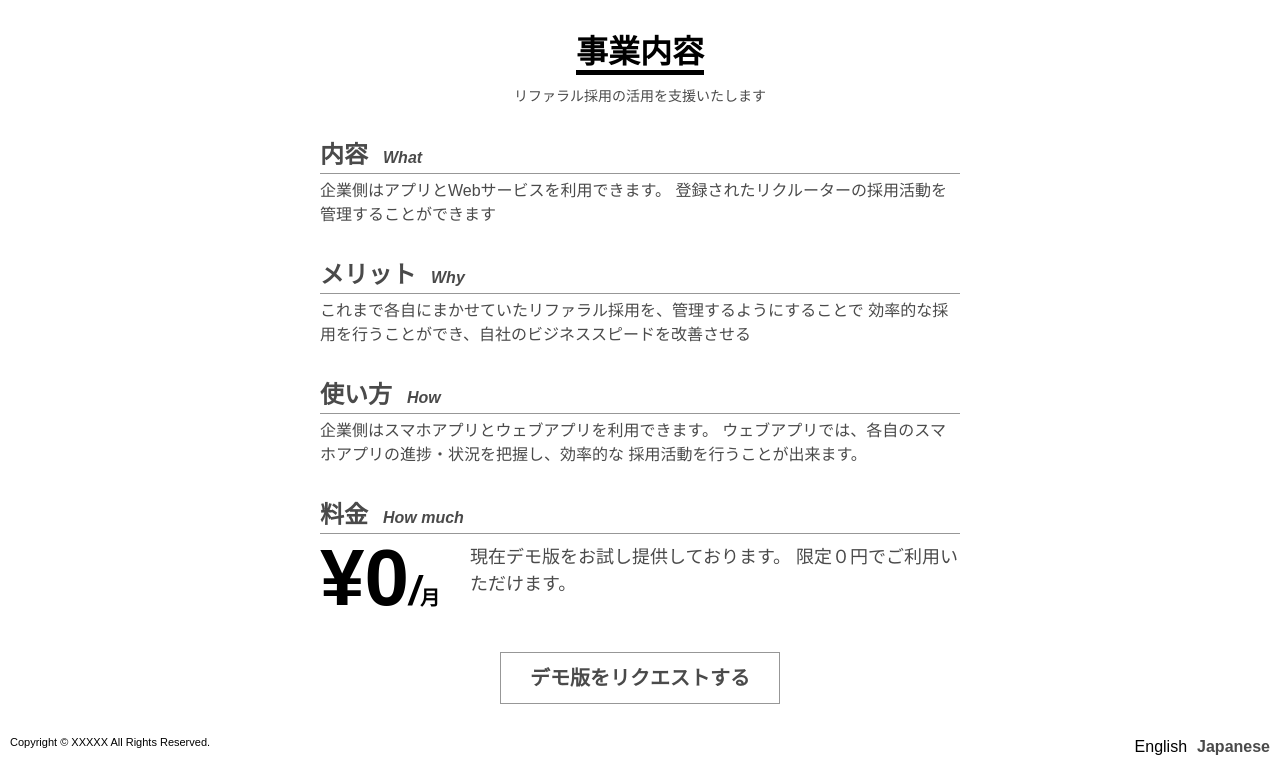
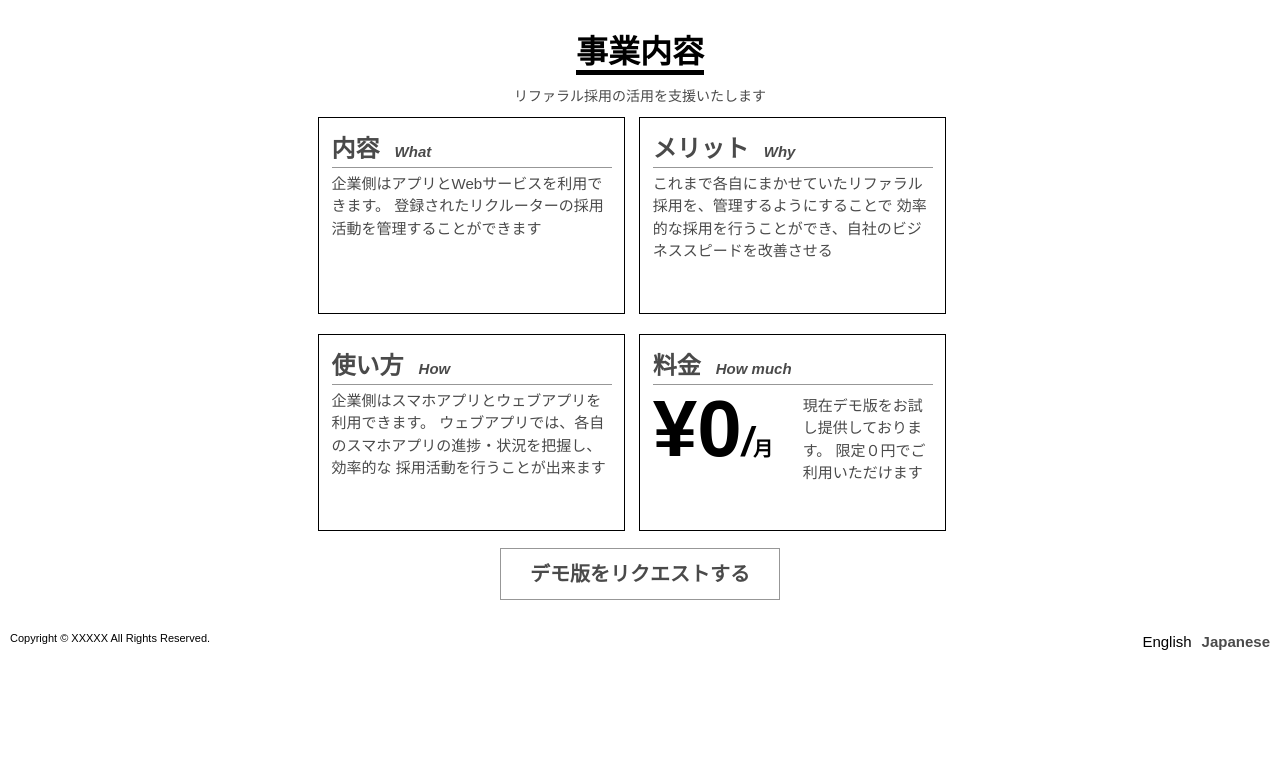
Before and after one commit to zakiyamaaaaa/banana, a plain HTML site: page service/index.html in a window 1280 px wide. Shown: the part 57-840 px from the top of the page. After the commit the page ends 800 px from the top, so only its background shows below. Drawn offline with nearby package versions, Linux system fonts and the light colour scheme.

Commit message:
serviceページのUI更新

```diff
--- a/css/style.css
+++ b/css/style.css
@@ -18,7 +18,7 @@ table, caption, tbody, tfoot, thead, tr, th, td {
 	outline: 0;
 	font-weight: inherit;
 	font-style: inherit;
-	font-size: 16px;
+	font-size: 15px;
 	line-height:1.5;
 	color:#4a4a4a;
 	font-family: Arial, Helvetica, sans-serif;
@@ -125,8 +125,12 @@ SERVICE
 
 */
 .service .about{ font-size:14px; margin:10px 0 0;text-align: center;}
-.service #details{ padding:15px auto 0; margin:auto 0;}
-.service .detail{ margin:30px 30px 0;}
+.service #details{ padding:15px auto 0; margin:auto; display: inline-block;}
+/*.service .detail{ margin:30px 30px 0;}*/
+/*.service .detail{display: inline-block; width:200px; height:200px; background-color: red;}*/
+.service .detail{display: inline-block;border:0.5px solid black;width:40%;float:left; height:170px; padding:1.8%;}
+.service .detail:nth-child(odd){margin:10px 1% 10px 4%;}
+.service .detail:nth-child(even){margin:10px 4% 10px 1%;}
 .service .detail .ttl{ border-bottom:1px solid #979797; padding:0;}
 .service .detail .ttl h2{ display:inline-block; font-size:24px; font-weight:bold; vertical-align:baseline;}
 .service .detail .ttl p{ display:inline-block; margin:0 0 0 15px; font-weight:bold; vertical-align:baseline; font-style:italic;}
@@ -137,7 +141,7 @@ SERVICE
 .detail .txt_price .left{ width:150px; font-size:20px; font-weight:bold; color:#000; line-height:1.1; vertical-align:baseline;}
 .detail .txt_price .left span{ font-size:80px; font-weight:bold; color:#000; line-height:1.1; vertical-align:baseline;}
 .detail .txt_price .left em{ font-size:40px; font-weight:bold; color:#000; line-height:1.1; vertical-align:baseline;}
-.detail .txt_price .right{ font-size:18px; padding:10px 0 0;}
+.detail .txt_price .right{ font-size:15px; padding:10px 0 0;}
 
 
 /*
@@ -161,13 +165,25 @@ input[type="submit"] {
 -webkit-appearance: none;
 border-radius: 0;
 }
-.btn{ margin:30px 0 0;}
+/*.btn{width:1000px;background-color: gray;display: inline-block;}*/
 .btn a,
 .btn button,
 .btn input{ display:block; width:278px; text-decoration:none; font-size:20px; background:#fff; font-weight:bold; border:1px solid #979797; padding:10px 0; text-align:center; margin:0 auto;}
 .btn a:hover,
 .btn button:hover,
 .btn input:hover{ color:#fff; background:#4a4a4a;}
+.test-btn{
+font-size:0.75em;
+display:block;
+width:100px;
+padding-top:10px;
+padding-bottom:10px;
+text-align:center;
+border:2px solid;
+margin:0 auto;
+border-color:#aaaaaa #444444 #444444 #aaaaaa;
+}
+
 /* privacy */
 .privacy{ display:block; background:#eee; border: 1px solid #979797; padding:10px 20px; margin:20px 0 0;}
 .privacy dt{ border-bottom:1px solid #979797; padding:0 0 5px;}
@@ -227,6 +243,7 @@ position:relative;animation:animatetop 0.4s}@keyframes animatetop{from{top:-300p
 #colorbox h1 span,
 #main h1 span{ font-weight:bold; font-size:32px; border-bottom:5px solid #000;}
 
+
 /* colorbox */
 
 #cboxOverlay{ background:#000; opacity:0.7 !important; position:fixed; width:100%; height:100%; top:0; left:0; z-index:999; overflow:hidden;}
--- a/service/index.html
+++ b/service/index.html
@@ -62,7 +62,7 @@ $(document).pjax('a.pjax', {
 	        </div>
 	        <p class="txt">企業側はスマホアプリとウェブアプリを利用できます。
 ウェブアプリでは、各自のスマホアプリの進捗・状況を把握し、効率的な
-採用活動を行うことが出来ます。</p>
+採用活動を行うことが出来ます</p>
 	    </div><!-- /.detail -->
 
 	    <div class="detail">
@@ -72,13 +72,16 @@ $(document).pjax('a.pjax', {
             <div class="txt_price">
 		        <p class="left"><span>¥0</span><em>/</em>月</p>
 		        <p class="right">現在デモ版をお試し提供しております。
-限定０円でご利用いただけます。</p>
+限定０円でご利用いただけます</p>
             </div>
 	    </div><!-- /.detail -->
-        <p class="btn"><a class="pjax" href="./trial_request/">デモ版をリクエストする</a></p>
+
 	</div><!-- /#details -->
 
+
+
 </div><!-- /.contents -->
+<p class="btn"><a class="pjax" href="./trial_request/">デモ版をリクエストする</a></p>
 </div><!-- /#main -->
 
 <footer>
```
